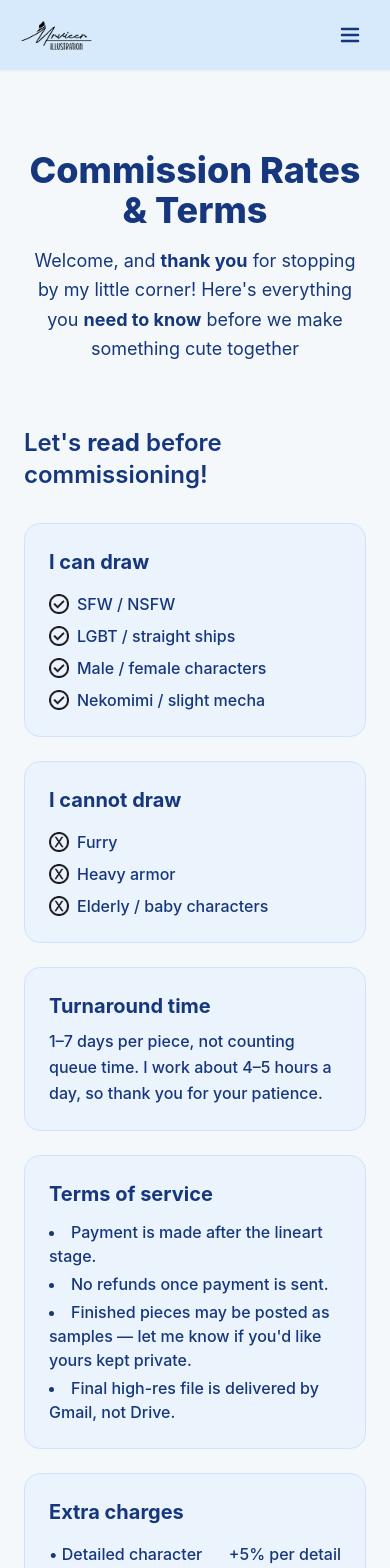
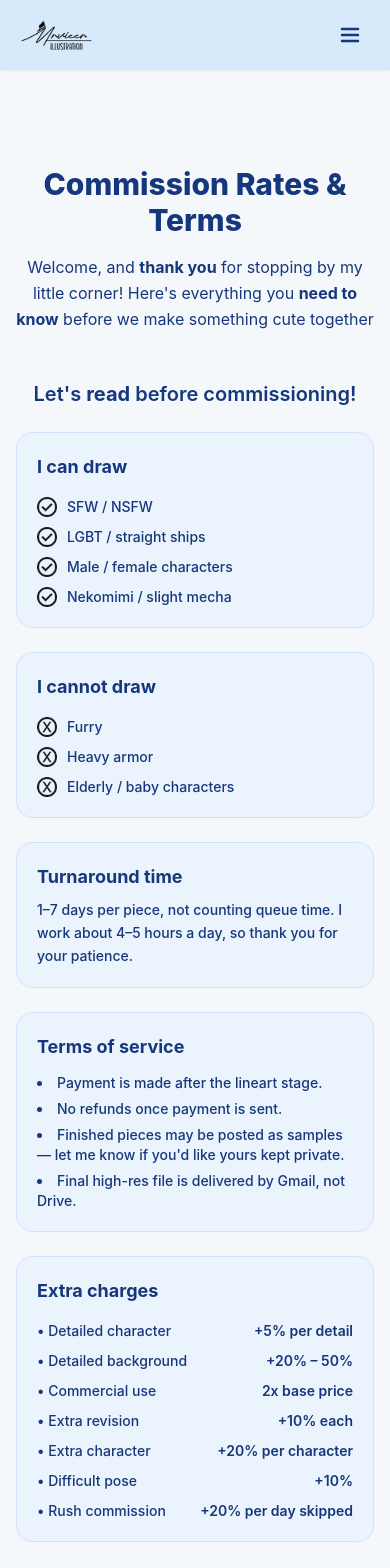
Before and after one commit to KudanilTempur/vieraaarts, a React (Vite) app: page /commission in a window 390 px wide. Shown: the top 1568 px of the page. Built offline with nearby package versions, Linux system fonts and the light colour scheme.

Commit message:
final design before revision

```diff
--- a/index.html
+++ b/index.html
@@ -1,13 +1,16 @@
 <!doctype html>
 <html lang="en">
+
 <head>
   <meta charset="UTF-8" />
-    <link rel="icon" type="image/svg+xml" href="/favicon.svg" />
+  <link rel="icon" type="/webdesign/logo.png" href="webdesign/logo.png" />
   <meta name="viewport" content="width=device-width, initial-scale=1.0" />
-    <title>portofolio-art</title>
+  <title>vieraarts</title>
 </head>
+
 <body>
   <div id="root"></div>
   <script type="module" src="/src/main.jsx"></script>
 </body>
+
 </html>
--- a/src/pages/Commission.jsx
+++ b/src/pages/Commission.jsx
@@ -42,21 +42,21 @@ export default function Commission() {
     };
 
     return (
-        <div className="w-full min-h-screen bg-[#F4F8FA] flex flex-col items-center py-12 px-6 font-sans pt-20">
+        <div className="w-full min-h-screen bg-[#F4F8FA] flex flex-col items-center py-10 px-4 sm:px-6 font-sans pt-24">
 
             {/* Header Title */}
-            <div className="text-center max-w-2xl mb-16">
-                <h1 className="text-4xl md:text-5xl font-extrabold text-[#16377D] mb-4">
+            <div className="text-center max-w-2xl mb-12 sm:mb-16">
+                <h1 className="text-3xl sm:text-4xl md:text-5xl font-extrabold text-[#16377D] mb-4">
                     Commission Rates & Terms
                 </h1>
-                <p className="text-lg md:text-xl text-[#16377D] leading-relaxed">
+                <p className="text-base sm:text-lg md:text-xl text-[#16377D] leading-relaxed">
                     Welcome, and <span className="font-bold">thank you</span> for stopping by my little corner! Here's everything you <span className="font-bold">need to know</span> before we make something cute together
                 </p>
             </div>
 
             {/* Rules Section */}
-            <div className="w-full max-w-5xl flex flex-col items-center mb-20">
-                <h2 className="text-2xl md:text-3xl font-semibold text-[#16377D] mb-8">
+            <div className="w-full max-w-5xl flex flex-col items-center mb-16 sm:mb-20">
+                <h2 className="text-xl sm:text-2xl md:text-3xl font-semibold text-[#16377D] mb-6 sm:mb-8 text-center">
                     Let's <span className="font-bold text-[#16377D]">read</span> before commissioning!
                 </h2>
 
@@ -64,64 +64,64 @@ export default function Commission() {
                     {/* I Can / Cannot Draw */}
                     <div className="grid grid-cols-1 md:grid-cols-2 gap-6">
                         {/* Can Draw */}
-                        <div className="bg-[#EBF3FC] border border-[#D0E2FF] rounded-2xl p-6">
-                            <h3 className="text-xl font-bold text-[#16377D] mb-4">
+                        <div className="bg-[#EBF3FC] border border-[#D0E2FF] rounded-2xl p-5 sm:p-6">
+                            <h3 className="text-lg sm:text-xl font-bold text-[#16377D] mb-4">
                                 I <span className="text-[#16377D]">can</span> draw
                             </h3>
-                            <ul className="space-y-2 text-[#16377D] font-medium">
-                                <li className="flex items-center gap-2">
-                                    <img src="/webdesign/check-circle.png" alt="check" className="w-5 h-5 object-contain" />
-                                    SFW / NSFW
+                            <ul className="space-y-2.5 text-[#16377D] font-medium text-sm sm:text-base">
+                                <li className="flex items-center gap-2.5">
+                                    <img src="/webdesign/check-circle.png" alt="check" className="w-5 h-5 object-contain shrink-0" />
+                                    <span>SFW / NSFW</span>
                                 </li>
-                                <li className="flex items-center gap-2">
-                                    <img src="/webdesign/check-circle.png" alt="check" className="w-5 h-5 object-contain" />
-                                    LGBT / straight ships
+                                <li className="flex items-center gap-2.5">
+                                    <img src="/webdesign/check-circle.png" alt="check" className="w-5 h-5 object-contain shrink-0" />
+                                    <span>LGBT / straight ships</span>
                                 </li>
-                                <li className="flex items-center gap-2">
-                                    <img src="/webdesign/check-circle.png" alt="check" className="w-5 h-5 object-contain" />
-                                    Male / female characters
+                                <li className="flex items-center gap-2.5">
+                                    <img src="/webdesign/check-circle.png" alt="check" className="w-5 h-5 object-contain shrink-0" />
+                                    <span>Male / female characters</span>
                                 </li>
-                                <li className="flex items-center gap-2">
-                                    <img src="/webdesign/check-circle.png" alt="check" className="w-5 h-5 object-contain" />
-                                    Nekomimi / slight mecha
+                                <li className="flex items-center gap-2.5">
+                                    <img src="/webdesign/check-circle.png" alt="check" className="w-5 h-5 object-contain shrink-0" />
+                                    <span>Nekomimi / slight mecha</span>
                                 </li>
                             </ul>
                         </div>
 
                         {/* Cannot Draw */}
-                        <div className="bg-[#EBF3FC] border border-[#D0E2FF] rounded-2xl p-6">
-                            <h3 className="text-xl font-bold text-[#16377D] mb-4">
+                        <div className="bg-[#EBF3FC] border border-[#D0E2FF] rounded-2xl p-5 sm:p-6">
+                            <h3 className="text-lg sm:text-xl font-bold text-[#16377D] mb-4">
                                 I <span className="text-[#16377D]">cannot</span> draw
                             </h3>
-                            <ul className="space-y-2 text-[#16377D] font-medium">
-                                <li className="flex items-center gap-2">
-                                    <img src="/webdesign/x-circle.png" alt="cannot" className="w-5 h-5 object-contain" />
-                                    Furry
+                            <ul className="space-y-2.5 text-[#16377D] font-medium text-sm sm:text-base">
+                                <li className="flex items-center gap-2.5">
+                                    <img src="/webdesign/x-circle.png" alt="cannot" className="w-5 h-5 object-contain shrink-0" />
+                                    <span>Furry</span>
                                 </li>
-                                <li className="flex items-center gap-2">
-                                    <img src="/webdesign/x-circle.png" alt="cannot" className="w-5 h-5 object-contain" />
-                                    Heavy armor
+                                <li className="flex items-center gap-2.5">
+                                    <img src="/webdesign/x-circle.png" alt="cannot" className="w-5 h-5 object-contain shrink-0" />
+                                    <span>Heavy armor</span>
                                 </li>
-                                <li className="flex items-center gap-2">
-                                    <img src="/webdesign/x-circle.png" alt="cannot" className="w-5 h-5 object-contain" />
-                                    Elderly / baby characters
+                                <li className="flex items-center gap-2.5">
+                                    <img src="/webdesign/x-circle.png" alt="cannot" className="w-5 h-5 object-contain shrink-0" />
+                                    <span>Elderly / baby characters</span>
                                 </li>
                             </ul>
                         </div>
                     </div>
 
                     {/* Turnaround Time */}
-                    <div className="bg-[#EBF3FC] border border-[#D0E2FF] rounded-2xl p-6">
-                        <h3 className="text-xl font-bold text-[#16377D] mb-2">Turnaround time</h3>
-                        <p className="text-[#16377D] leading-relaxed font-medium">
+                    <div className="bg-[#EBF3FC] border border-[#D0E2FF] rounded-2xl p-5 sm:p-6">
+                        <h3 className="text-lg sm:text-xl font-bold text-[#16377D] mb-2">Turnaround time</h3>
+                        <p className="text-[#16377D] leading-relaxed font-medium text-sm sm:text-base">
                             1–7 days per piece, not counting queue time. I work about 4–5 hours a day, so thank you for your patience.
                         </p>
                     </div>
 
                     {/* Terms of Service */}
-                    <div className="bg-[#EBF3FC] border border-[#D0E2FF] rounded-2xl p-6">
-                        <h3 className="text-xl font-bold text-[#16377D] mb-3">Terms of service</h3>
-                        <ul className="list-disc list-inside space-y-1 text-[#16377D] font-medium">
+                    <div className="bg-[#EBF3FC] border border-[#D0E2FF] rounded-2xl p-5 sm:p-6">
+                        <h3 className="text-lg sm:text-xl font-bold text-[#16377D] mb-3">Terms of service</h3>
+                        <ul className="list-disc list-inside space-y-1.5 text-[#16377D] font-medium text-sm sm:text-base">
                             <li>Payment is made after the lineart stage.</li>
                             <li>No refunds once payment is sent.</li>
                             <li>Finished pieces may be posted as samples — let me know if you'd like yours kept private.</li>
@@ -130,36 +130,36 @@ export default function Commission() {
                     </div>
 
                     {/* Extra Charges */}
-                    <div className="bg-[#EBF3FC] border border-[#D0E2FF] rounded-2xl p-6">
-                        <h3 className="text-xl font-bold text-[#16377D] mb-4">Extra charges</h3>
-                        <div className="space-y-2 text-[#16377D] font-medium">
-                            <div className="flex justify-between">
+                    <div className="bg-[#EBF3FC] border border-[#D0E2FF] rounded-2xl p-5 sm:p-6">
+                        <h3 className="text-lg sm:text-xl font-bold text-[#16377D] mb-4">Extra charges</h3>
+                        <div className="space-y-2.5 text-[#16377D] font-medium text-sm sm:text-base">
+                            <div className="flex justify-between items-center gap-2">
                                 <span>• Detailed character</span>
-                                <span>+5% per detail</span>
+                                <span className="font-semibold text-right">+5% per detail</span>
                             </div>
-                            <div className="flex justify-between">
+                            <div className="flex justify-between items-center gap-2">
                                 <span>• Detailed background</span>
-                                <span>+20% – 50%</span>
+                                <span className="font-semibold text-right">+20% – 50%</span>
                             </div>
-                            <div className="flex justify-between">
+                            <div className="flex justify-between items-center gap-2">
                                 <span>• Commercial use</span>
-                                <span>2x base price</span>
+                                <span className="font-semibold text-right">2x base price</span>
                             </div>
-                            <div className="flex justify-between">
+                            <div className="flex justify-between items-center gap-2">
                                 <span>• Extra revision</span>
-                                <span>+10% each</span>
+                                <span className="font-semibold text-right">+10% each</span>
                             </div>
-                            <div className="flex justify-between">
+                            <div className="flex justify-between items-center gap-2">
                                 <span>• Extra character</span>
-                                <span>+20% per character</span>
+                                <span className="font-semibold text-right">+20% per character</span>
                             </div>
-                            <div className="flex justify-between">
+                            <div className="flex justify-between items-center gap-2">
                                 <span>• Difficult pose</span>
-                                <span>+10%</span>
+                                <span className="font-semibold text-right">+10%</span>
                             </div>
-                            <div className="flex justify-between">
+                            <div className="flex justify-between items-center gap-2">
                                 <span>• Rush commission</span>
-                                <span>+20% per day skipped</span>
+                                <span className="font-semibold text-right">+20% per day skipped</span>
                             </div>
                         </div>
                     </div>
@@ -167,54 +167,55 @@ export default function Commission() {
             </div>
 
             {/* Interactive Showcase Section */}
-            <div className="w-full max-w-5xl flex flex-col items-center mb-24">
-                <h2 className="text-2xl md:text-3xl font-semibold text-[#16377D] mb-10">
+            <div className="w-full max-w-5xl flex flex-col items-center mb-16 sm:mb-24">
+                <h2 className="text-xl sm:text-2xl md:text-3xl font-semibold text-[#16377D] mb-8 sm:mb-10 text-center">
                     All set for a <span className="font-bold text-[#16377D]">commission</span>?
                 </h2>
 
                 <div className="w-full grid grid-cols-1 lg:grid-cols-12 gap-6 items-start">
 
                     {/* Main Image Preview */}
-                    <div className="lg:col-span-6 aspect-5/4 bg-gray-200 rounded-2xl overflow-hidden shadow-sm border border-gray-200 flex items-center justify-center">
+                    <div className="lg:col-span-6 aspect-[5/4] bg-gray-200 rounded-2xl overflow-hidden shadow-sm border border-gray-200 flex items-center justify-center">
                         <img
                             src={activeImage}
                             alt={activeTab}
                             className="w-full h-full object-cover"
-                            onError={(e) => e.target.src = 'https://via.placeholder.com/400x500?text=Artwork+Preview'}
+                            onError={(e) => {
+                                e.currentTarget.src = "https://via.placeholder.com/400x500?text=Artwork+Preview";
+                            }}
                         />
                     </div>
 
                     {/* Thumbnails Sidebar */}
-                    <div className="lg:col-span-2 flex lg:flex-col gap-3 overflow-x-auto">
-                        {Array.from({ length: 3 }).map((_, idx) => {
-                            const artSrc = currentCategory.artworks[idx];
-                            return (
+                    <div className="lg:col-span-2 flex lg:flex-col gap-3 overflow-x-auto pb-2 lg:pb-0">
+                        {currentCategory.artworks.map((artSrc, idx) => (
                             <button
                                 key={idx}
-                                    onClick={() => artSrc && setSelectedImgIndex(idx)}
-                                    className={`w-20 lg:w-full aspect-5/4 bg-gray-300 rounded-xl overflow-hidden border-2 transition-all shrink-0 cursor-pointer ${selectedImgIndex === idx && artSrc ? "border-[#1D4ED8]" : "border-transparent opacity-80"
+                                onClick={() => setSelectedImgIndex(idx)}
+                                className={`w-20 lg:w-full aspect-[5/4] bg-gray-300 rounded-xl overflow-hidden border-2 transition-all shrink-0 cursor-pointer ${selectedImgIndex === idx
+                                        ? "border-[#1D4ED8]"
+                                        : "border-transparent opacity-80"
                                     }`}
                             >
-                                    {artSrc ? (
-                                        <img src={artSrc} alt="thumbnail" className="w-full h-full object-cover" />
-                                    ) : (
-                                        <div className="w-full h-full bg-gray-300" />
-                                    )}
+                                <img
+                                    src={artSrc}
+                                    alt={`thumbnail-${idx}`}
+                                    className="w-full h-full object-cover"
+                                />
                             </button>
-                            );
-                        })}
+                        ))}
                     </div>
 
                     {/* Detail & Tabs Box */}
-                    <div className="lg:col-span-4 bg-white border border-[#D0E2FF] rounded-2xl p-6 flex flex-col justify-between h-full min-h-[420px]">
+                    <div className="lg:col-span-4 bg-white border border-[#D0E2FF] rounded-2xl p-5 sm:p-6 flex flex-col justify-between h-full min-h-[380px] sm:min-h-[420px]">
                         <div>
-                            {/* Tabs Navbar */}
-                            <div className="flex justify-between items-center bg-[#F0F6FF] p-1 rounded-xl mb-6 text-xs font-semibold">
+                            {/* Tabs Navbar (Grid 2 Kolom di Mobile, 4 Kolom di Desktop) */}
+                            <div className="grid grid-cols-2 sm:grid-cols-4 bg-[#F0F6FF] p-1.5 rounded-xl mb-6 text-xs font-semibold gap-1.5">
                                 {Object.keys(commissionData).map((tab) => (
                                     <button
                                         key={tab}
                                         onClick={() => handleTabChange(tab)}
-                                        className={`px-2.5 py-1.5 rounded-lg transition-all cursor-pointer ${activeTab === tab
+                                        className={`py-2 px-2 rounded-lg transition-all cursor-pointer text-center ${activeTab === tab
                                                 ? "bg-[#3B82F6] text-white shadow-sm"
                                                 : "text-[#16377D] hover:text-gray-900"
                                             }`}
@@ -226,8 +227,12 @@ export default function Commission() {
 
                             {/* Pricing Info */}
                             <div className="mb-6">
-                                <div className="text-2xl font-extrabold text-[#16377D]">{currentCategory.idr}</div>
-                                <div className="text-lg font-bold text-[#16377D]">{currentCategory.usd}</div>
+                                <div className="text-2xl font-extrabold text-[#16377D]">
+                                    {currentCategory.idr}
+                                </div>
+                                <div className="text-lg font-bold text-[#16377D]">
+                                    {currentCategory.usd}
+                                </div>
                             </div>
 
                             {/* Payment Info */}
@@ -256,11 +261,11 @@ export default function Commission() {
             {/* Alternative Contact Section */}
             <div className="w-full max-w-5xl flex flex-col mb-12 relative">
                 <div className="w-full max-w-5xl z-10">
-                    <h3 className="text-xl md:text-2xl font-semibold text-[#16377D] mb-6">
+                    <h3 className="text-lg sm:text-xl md:text-2xl font-semibold text-[#16377D] mb-4 sm:mb-6">
                         do not have <span className="font-bold text-[#16377D]">whatsapp</span>?
                     </h3>
 
-                    <div className="w-full md:w-72 bg-[#EBF3FC] border border-[#D0E2FF] rounded-2xl p-6">
+                    <div className="w-full md:w-72 bg-[#EBF3FC] border border-[#D0E2FF] rounded-2xl p-5 sm:p-6">
                         <h4 className="text-base font-bold text-[#16377D] mb-4">Contact me on</h4>
                         <div className="space-y-3 font-semibold text-[#16377D]">
                             <div className="flex items-center gap-3">
@@ -268,7 +273,7 @@ export default function Commission() {
                                     href="https://x.com/Vieer430"
                                     target="_blank"
                                     rel="noreferrer"
-                                    className="w-9 h-9 rounded-full bg-white border border-[#D0E2FF] flex items-center justify-center hover:scale-105 transition-transform shadow-sm"
+                                    className="w-9 h-9 rounded-full bg-white border border-[#D0E2FF] flex items-center justify-center hover:scale-105 transition-transform shadow-sm shrink-0"
                                 >
                                     <img src="/webdesign/X-logo.png" alt="X" className="w-7 h-7 object-contain" />
                                 </a>
@@ -276,6 +281,7 @@ export default function Commission() {
                                     href="https://x.com/Vieer430"
                                     target="_blank"
                                     rel="noreferrer"
+                                    className="hover:underline"
                                 >
                                     <span>Vieer430</span>
                                 </a>
@@ -285,6 +291,7 @@ export default function Commission() {
                                     href="https://discord.com"
                                     target="_blank"
                                     rel="noreferrer"
+                                    className="w-9 h-9 rounded-full bg-white border border-[#D0E2FF] flex items-center justify-center hover:scale-105 transition-transform shadow-sm shrink-0"
                                 >
                                     <img src="/webdesign/discord-logo.png" alt="Discord" className="w-7 h-7 object-contain" />
                                 </a>
@@ -292,6 +299,7 @@ export default function Commission() {
                                     href="https://discord.com"
                                     target="_blank"
                                     rel="noreferrer"
+                                    className="hover:underline"
                                 >
                                     <span>Vieer_a</span>
                                 </a>
@@ -300,11 +308,11 @@ export default function Commission() {
                     </div>
                 </div>
 
-                {/* Decorative Doodle Accent - Pindah posisi ke kanan */}
+                {/* Decorative Doodle Accent */}
                 <img
                     src="/webdesign/hero-images-2.png"
                     alt="Doodle"
-                    className="absolute bottom-0 right-4 md:right-12 w-28 md:w-36 object-contain pointer-events-none animate-bounce z-0"
+                    className="absolute bottom-0 right-2 sm:right-6 md:right-12 w-24 sm:w-28 md:w-36 object-contain pointer-events-none animate-bounce z-0 opacity-80 sm:opacity-100"
                     style={{ animationDuration: '4s' }}
                 />
             </div>
```
Also changed, not shown: src/components/Footer.jsx (+10 -8 lines), src/pages/Gallery.jsx (+19 -20 lines). Lines whose indentation alone changed are shown as unchanged.
